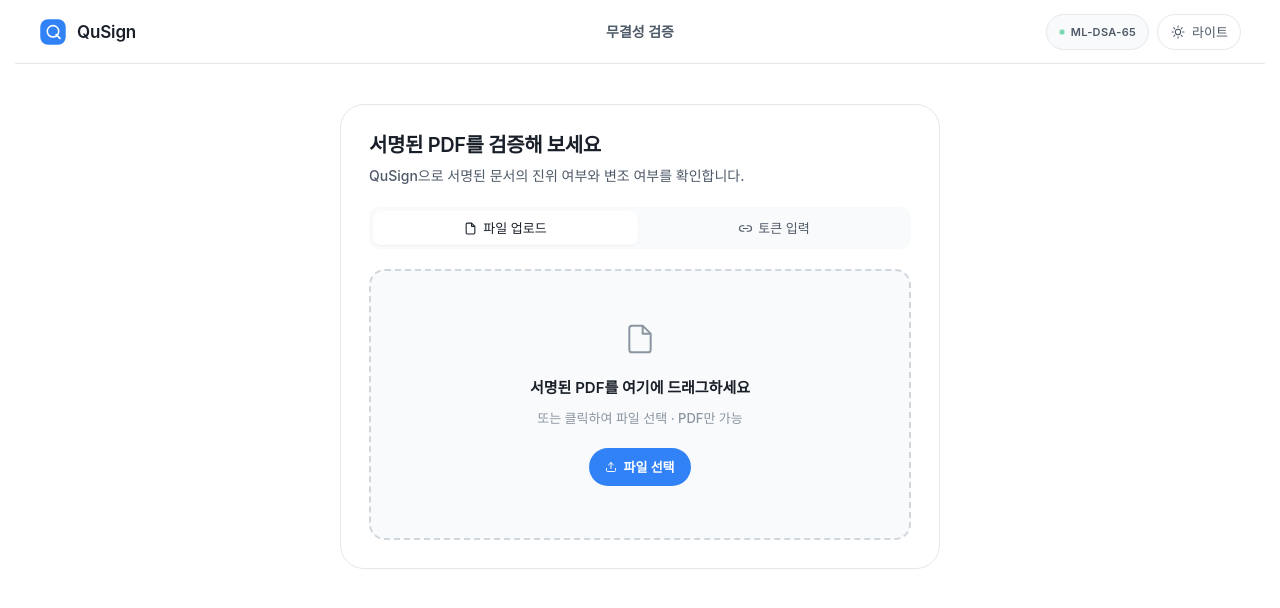
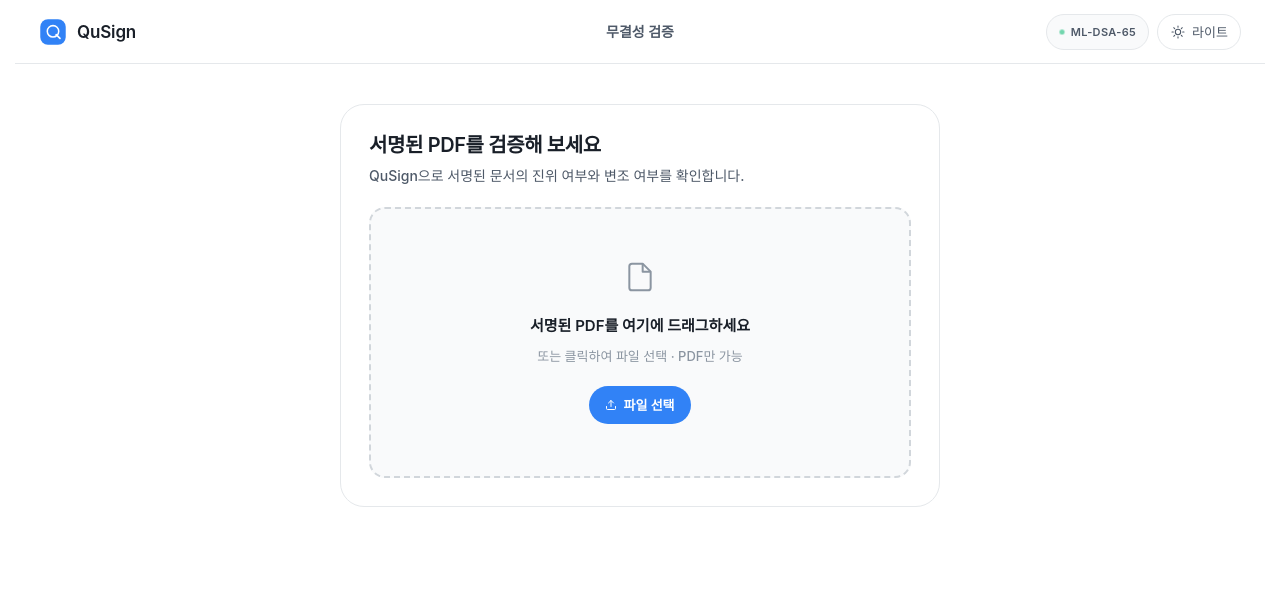
Before and after one commit to kwakchaewon/QuSign, a Vue app in the folder frontend/: page /verify in a window 1280 px wide. Shown: the top 608 px of the page. Built offline with nearby package versions, Linux system fonts and the light colour scheme; a web font is replaced by a local one.

Commit message:
refactor: VerifyView 모드 탭 제거 및 파일 업로드 단일화

```diff
--- a/frontend/src/views/VerifyView.vue
+++ b/frontend/src/views/VerifyView.vue
@@ -14,54 +14,7 @@
         </div>
 
         <div class="vf-card-body">
-          <!-- Mode tabs -->
-          <div class="vf-tabs">
-            <button class="vf-tab" :class="{ 'is-active': mode === 'file' }" @click="mode = 'file'">
-              <svg width="13" height="13" viewBox="0 0 24 24" fill="none">
-                <path d="M14 2H6a2 2 0 0 0-2 2v16a2 2 0 0 0 2 2h12a2 2 0 0 0 2-2V8z"
-                  stroke="currentColor" stroke-width="2" stroke-linejoin="round"/>
-                <polyline points="14 2 14 8 20 8" stroke="currentColor" stroke-width="2" stroke-linejoin="round"/>
-              </svg>
-              파일 업로드
-            </button>
-            <button class="vf-tab" :class="{ 'is-active': mode === 'token' }" @click="mode = 'token'">
-              <svg width="13" height="13" viewBox="0 0 24 24" fill="none">
-                <path d="M15 7h3a5 5 0 0 1 5 5 5 5 0 0 1-5 5h-3m-6 0H6a5 5 0 0 1-5-5 5 5 0 0 1 5-5h3"
-                  stroke="currentColor" stroke-width="2" stroke-linecap="round"/>
-                <line x1="8" y1="12" x2="16" y2="12" stroke="currentColor" stroke-width="2" stroke-linecap="round"/>
-              </svg>
-              토큰 입력
-            </button>
-          </div>
-
-          <!-- Token mode -->
-          <div v-if="mode === 'token'" class="vf-token-section">
-            <div class="vf-field">
-              <label class="vf-label" for="vf-token">서명 토큰</label>
-              <div class="vf-input">
-                <span class="vf-input-icon">
-                  <svg width="14" height="14" viewBox="0 0 24 24" fill="none">
-                    <path d="M15 7h3a5 5 0 0 1 5 5 5 5 0 0 1-5 5h-3m-6 0H6a5 5 0 0 1-5-5 5 5 0 0 1 5-5h3"
-                      stroke="currentColor" stroke-width="2" stroke-linecap="round"/>
-                    <line x1="8" y1="12" x2="16" y2="12" stroke="currentColor" stroke-width="2"
-                      stroke-linecap="round"/>
-                  </svg>
-                </span>
-                <input id="vf-token" v-model="token" type="text"
-                  placeholder="서명 토큰 입력"
-                  @keydown.enter="startVerify">
-              </div>
-            </div>
-            <button class="vf-btn vf-btn-primary"
-              :disabled="!token.trim()"
-              @click="startVerify">
-              검증하기
-            </button>
-          </div>
-
-          <!-- File mode -->
-          <div v-else>
-            <div class="vf-drop"
+          <div class="vf-drop"
               :class="{ 'is-drag': isDragging }"
               @click="fileInput?.click()"
               @dragover.prevent="isDragging = true"
@@ -98,7 +51,6 @@
               @click="startVerifyFile">
               검증하기
             </button>
-          </div>
         </div>
       </div>
 
@@ -204,7 +156,6 @@ import { useAuthStore } from '@/stores/auth'
 const auth = useAuthStore()
 
 type Status = 'idle' | 'loading' | 'success' | 'fail'
-type Mode = 'token' | 'file'
 
 interface VerifyResult {
   valid: boolean
@@ -214,8 +165,6 @@ interface VerifyResult {
 }
 
 const status = ref<Status>('idle')
-const mode = ref<Mode>('file')
-const token = ref('')
 const selectedFile = ref<File | null>(null)
 const isDragging = ref(false)
 const fileInput = ref<HTMLInputElement | null>(null)
```
